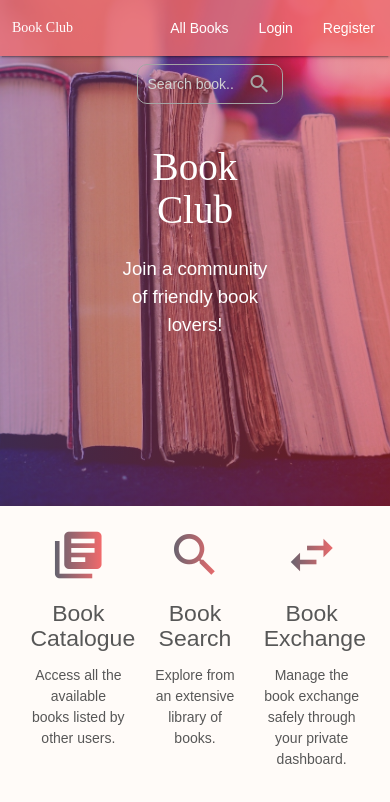
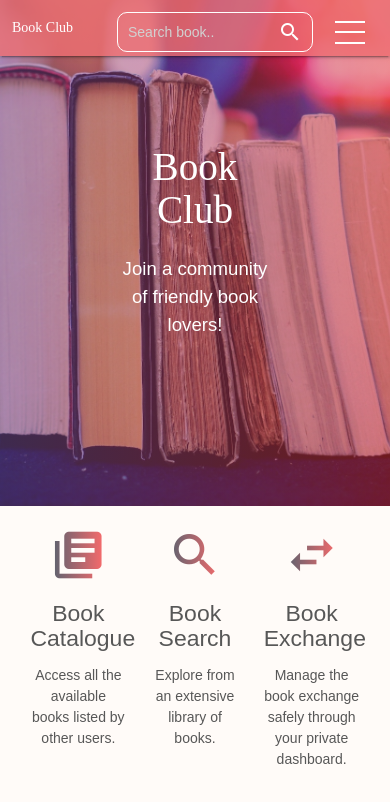
Before and after one commit to c-clin/book-club, a React app in the folder client/: page / in a window 390 px wide. Built offline with nearby package versions, Linux system fonts and the light colour scheme; a web font is replaced by a local one.

Commit message:
added dropdown to the links

```diff
--- a/client/src/components/Header.js
+++ b/client/src/components/Header.js
@@ -7,7 +7,8 @@ import '../css/Header.css';
 class Header extends Component {
   state = {
     query: '',
-    openDropdown: false
+    openDropdown: false,
+    openBurgerIcon: false
   };
 
   inputChangeHandler = event => {
@@ -28,15 +29,24 @@ class Header extends Component {
     }
   };
 
+  loginHandler = e => {
+    e.preventDefault();
+    this.props.history.push('/login');
+    this.setState({ openDropdown: false });
+  };
+
   logoutHandler = e => {
     e.preventDefault();
     this.props.history.push('/all-books');
     this.props.onLogout();
+    this.setState({ openDropdown: false });
   };
 
   toggleDropdown = () => {
-    this.props.loadRequests(this.props.auth.user.id, 'pending');
-    this.props.loadRequests(this.props.auth.user.id, 'trade');
+    if (this.props.auth.user) {
+      this.props.loadRequests(this.props.auth.user.id, 'pending');
+      this.props.loadRequests(this.props.auth.user.id, 'trade');
+    }
     let currentDropdown = this.state.openDropdown;
     this.setState({ openDropdown: !currentDropdown });
   };
@@ -48,6 +58,12 @@ class Header extends Component {
         className="dropdown-content"
         style={{ display: this.state.openDropdown ? 'block' : 'none' }}
       >
+        <li>
+          <Link to="all-books">All Books</Link>
+        </li>
+        <li>
+          <Link to="/dashboard">My Books</Link>
+        </li>
         <li>
           <Link to="/trade-request">
             Trade Requests &nbsp;
@@ -75,11 +91,6 @@ class Header extends Component {
     const authLinks = (
       <ul className="right">
         <li>
-          <Link to="/dashboard" className="right">
-            My Books
-          </Link>
-        </li>
-        <li>
           <a
             className="dropdown-trigger"
             href="#!"
@@ -92,31 +103,56 @@ class Header extends Component {
       </ul>
     );
 
-    const guestLinks = (
-      <ul className="right">
+    const guestDropdown = (
+      <ul
+        id="dropdown1"
+        className="dropdown-content"
+        style={{ display: this.state.openDropdown ? 'block' : 'none' }}
+      >
         <li>
-          <Link to="/login" className="right">
-            Login
-          </Link>
+          <Link to="all-books">All Books</Link>
         </li>
         <li>
-          <Link to="/register" className="right">
-            Register
-          </Link>
+          <a href="" onClick={this.loginHandler}>
+            Login
+          </a>
         </li>
+        <li>
+          <Link to="/register">Register</Link>
+        </li>
+      </ul>
+    );
+
+    const guestLinks = (
+      <ul className="nav-burger right">
+        <a
+          className="dropdown-trigger"
+          href="#!"
+          data-target="dropdown1"
+          onClick={this.toggleDropdown}
+        >
+          <li>
+            <div className="nav-burger-icon">
+              <span className="nav-burger-icon-line" />
+              <span className="nav-burger-icon-line" />
+              <span className="nav-burger-icon-line" />
+            </div>
+          </li>
+        </a>
       </ul>
     );
 
     return (
       <div className="Header">
-        {this.props.auth.isAuthenticated ? authDropdown : null}
+        {this.props.auth.isAuthenticated ? authDropdown : guestDropdown}
         <nav>
           <div className="nav-wrapper">
             <Link to="/" className="left brand-logo header">
               Book Club
             </Link>
+
             {this.props.auth.isAuthenticated ? authLinks : guestLinks}
-            <ul className="right">
+            <ul className="input-ul">
               <li className="input-li">
                 <form className="book-search valign-wrapper">
                   <input
@@ -133,11 +169,6 @@ class Header extends Component {
                     search
                   </i>
                 </form>
-              </li>
-              <li>
-                <Link to="all-books" className="right">
-                  All Books
-                </Link>
               </li>
             </ul>
           </div>
--- a/client/src/css/BookItem.css
+++ b/client/src/css/BookItem.css
@@ -2,8 +2,7 @@
   width: 200px;
   text-align: center;
   padding: 10px;
-  background-color: #ec9696;
-  /* background-color: white; */
+  background-image: linear-gradient(to right bottom, #e4acac, #ec9696);
   margin: 10px;
   height: 370px;
   overflow: scroll;
@@ -68,20 +67,14 @@
   color: #fff;
   font-weight: 300;
   background-color: #6da4b9;
-  padding: 2px 8px;
+  padding: 2px 18px;
+  border-radius: 100px;
   display: inline-block;
 }
 
 .BookItem .book-item-owner span {
   margin-left: 3px;
 }
-/*
-.book-item-owner-name {
-  font-size: 0.9em;
-  margin: 2px 0px;
-  color: #556c91;
-  font-weight: bold;
-} */
 
 i.delete-btn {
   color: rgba(173, 73, 73, 0.74);
--- a/client/src/css/Header.css
+++ b/client/src/css/Header.css
@@ -68,6 +68,24 @@ input:not([type]):focus:not([readonly]) {
   border-radius: 50%;
 }
 
+.nav-burger-icon {
+  width: 50px;
+  height: 31px;
+  color: white;
+  display: flex;
+  flex-direction: column;
+  justify-content: space-around;
+  align-items: center;
+  margin: 17px auto;
+}
+
+.nav-burger-icon-line {
+  display: inline-block;
+  height: 2px;
+  width: 60%;
+  background-color: white;
+}
+
 @media (max-width: 800px) {
   .Header .nav-wrapper .header {
     margin-left: 5px;
@@ -78,10 +96,6 @@ input:not([type]):focus:not([readonly]) {
     position: realtive;
     left: 30%;
   }
-
-  .Header .book-search input {
-    width: 100px;
-  }
 }
 
 @media (max-width: 600px) {
@@ -89,22 +103,7 @@ input:not([type]):focus:not([readonly]) {
     font-size: 1em;
   }
 
-  .Header .book-search {
-    margin-top: 8px;
-    border: 1.5px solid #a5a5a5;
-  }
-
-  .Header .book-search input {
-    color: #a5a5a5;
-  }
-
-  .Header .book-search i {
-    color: #a5a5a5;
-  }
-
-  .Header .input-li {
-    position: realtive;
-    left: 35%;
-    top: 100%;
+  .nav-burger-icon {
+    display: flex;
   }
 }
```
